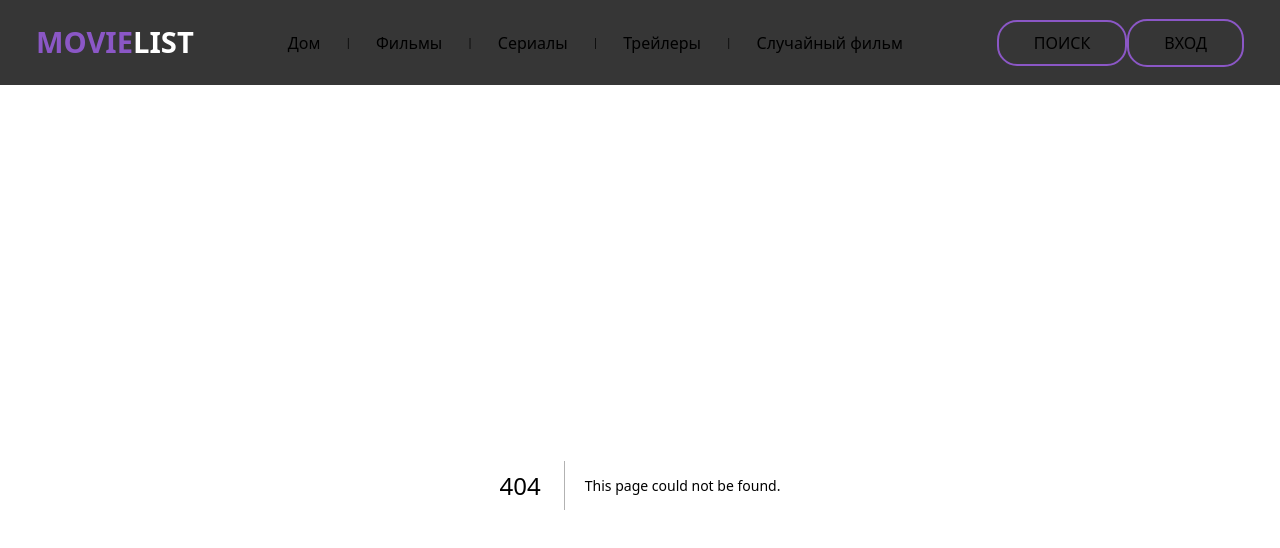
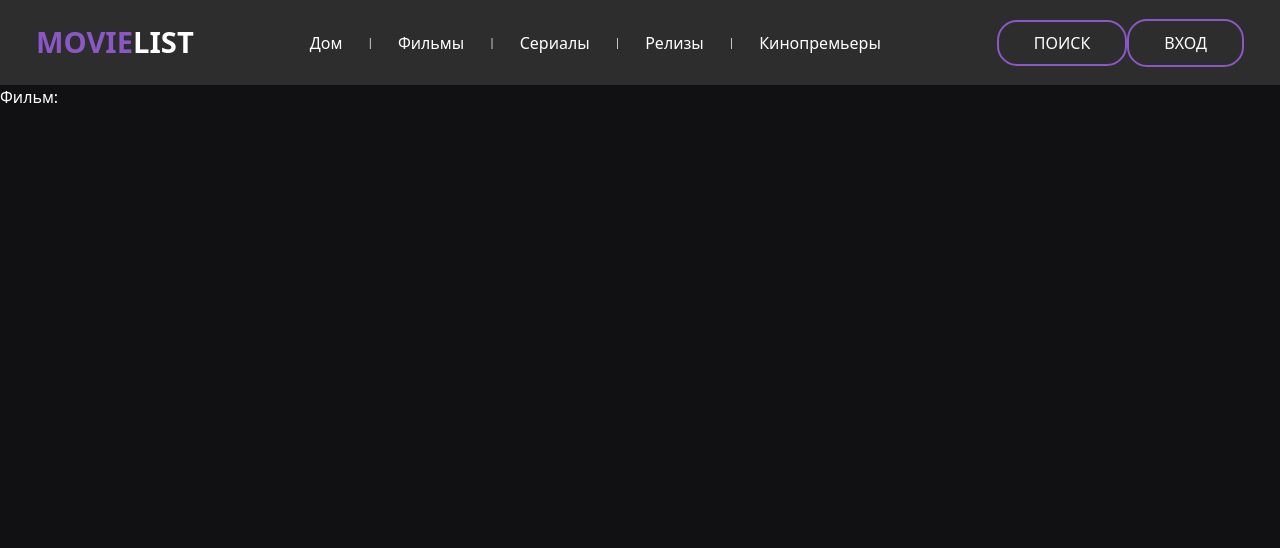
Before and after one commit to lime4512/Movie-List, a Next.js app: page /film/1 in a window 1280 px wide. Before the commit this address had no page. Shown: the top 548 px of the page. Built offline with nearby package versions, Linux system fonts and the light colour scheme; no server answers.

Commit message:
add page detailFilm

```diff
--- /dev/null
+++ b/src/app/film/[id]/page.js
@@ -0,0 +1,28 @@
+'use client'
+import { useParams } from 'next/navigation'
+import { useEffect, useState } from 'react'
+export default function Film() {
+	const { id } = useParams()
+
+	const [dataId, setDataId] = useState([])
+
+	useEffect(() => {
+		const MovieApi = async () => {
+			fetch(`https://kinopoiskapiunofficial.tech/api/v2.2/films/${id}`, {
+				headers: {
+					'Content-Type': 'application/json',
+					'X-API-KEY': '091dfcfb-8135-4b66-bfa2-776a4810e94d',
+				},
+			})
+				.then(res => res.json())
+				.then(data => setDataId(data))
+				.catch(err => console.log(err))
+		}
+		MovieApi()
+	}, [id])
+	return (
+		<div>
+			<h1>Фильм: {dataId.nameRu}</h1>
+		</div>
+	)
+}
--- a/src/components/Card/Card.jsx
+++ b/src/components/Card/Card.jsx
@@ -1,7 +1,9 @@
 import '../../style/card.scss'
+import Link from 'next/link'
 import Image from 'next/image'
-export const Card = ({ titleRu, titleEn, img, ratingImdb }) => {
+export const Card = ({ titleRu, titleEn, img, ratingImdb, id }) => {
 	return (
+		<Link href={`/film/${id}`}>
 			<div className='card-container'>
 				<div className='card-img'>
 					<Image
@@ -16,7 +18,6 @@ export const Card = ({ titleRu, titleEn, img, ratingImdb }) => {
 				<div className='card-content'>
 					<h2 className='card-title'>
 						{titleRu == undefined ? titleEn : titleRu}
-
 					</h2>
 
 					<p className='card-rating'>
@@ -24,5 +25,6 @@ export const Card = ({ titleRu, titleEn, img, ratingImdb }) => {
 					</p>
 				</div>
 			</div>
+		</Link>
 	)
 }
--- a/src/components/Card/CardList.jsx
+++ b/src/components/Card/CardList.jsx
@@ -40,6 +40,7 @@ export const CardList = ({ page }) => {
 									titleEn={item.nameEu}
 									img={item.posterUrlPreview}
 									ratingImdb={item.ratingImdb}
+									id={item.kinopoiskId}
 								/>
 							</li>
 						))}
--- a/src/components/SearchList/SearchList.jsx
+++ b/src/components/SearchList/SearchList.jsx
@@ -28,7 +28,9 @@ export const SearchList = ({ searchValue }) => {
 			{searchData.length == 0 ? (
 				<div className='searchList-err'>
 					<h1 className='searchList-err-title'>По запросу ничего не найдено</h1>
-					<p className='searchList-err-subtitle'>Уточни слово поиска или посмотри наши рекомендации</p>
+					<p className='searchList-err-subtitle'>
+						Уточни слово поиска или посмотри наши рекомендации
+					</p>
 				</div>
 			) : (
 				<ul className='searchList-content'>
@@ -39,6 +41,7 @@ export const SearchList = ({ searchValue }) => {
 								titleEn={item.nameEn}
 								img={item.posterUrlPreview}
 								ratingImdb={item.rating}
+								id={item.filmId}
 							/>
 						</li>
 					))}
--- a/src/components/header/Header.jsx
+++ b/src/components/header/Header.jsx
@@ -22,11 +22,11 @@ export const Header = () => {
 				</li>
 				<li className='header-dash'>|</li>
 				<li className='nav-link'>
-					<a href=''>Трейлеры</a>
+					<a href=''>Релизы</a>
 				</li>
 				<li className='header-dash'>|</li>
 				<li className='nav-link'>
-					<a href=''>Случайный фильм</a>
+					<a href=''>Кинопремьеры</a>
 				</li>
 			</ul>
 
```
Lines whose indentation alone changed are shown as unchanged.
